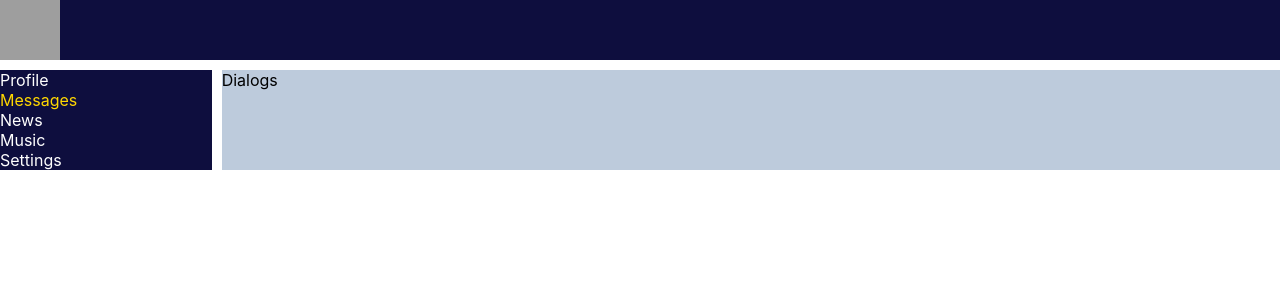
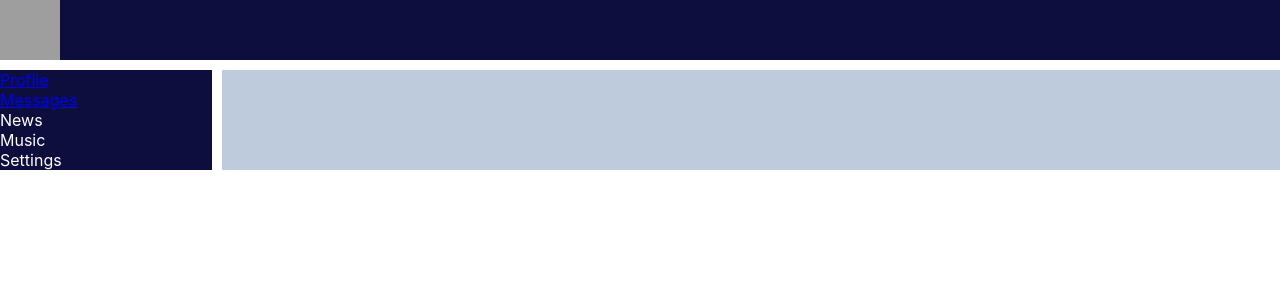
Before and after one commit to frytgy22/REACT-social_network, a React (Create React App) app in the folder social-network/: page / in a window 1280 px wide. Shown: the top 300 px of the page. Built offline with nearby package versions, Linux system fonts and the light colour scheme; grey boxes are pictures that could not be loaded.

Commit message:
added route

```diff
--- a/social-network/package.json
+++ b/social-network/package.json
@@ -8,6 +8,8 @@
     "@testing-library/user-event": "^7.2.1",
     "react": "^16.13.1",
     "react-dom": "^16.13.1",
+    "react-router": "^5.2.0",
+    "react-router-dom": "^5.2.0",
     "react-scripts": "3.4.2"
   },
   "scripts": {
--- a/social-network/src/App.css
+++ b/social-network/src/App.css
@@ -17,7 +17,8 @@
     grid-area: content;
     background-color: #bdcbdc;
 }
-.app-wrapper-content img{
+
+.app-wrapper-content img {
     width: 100%;
     height: 300px;
 }
--- a/social-network/src/App.js
+++ b/social-network/src/App.js
@@ -4,19 +4,20 @@
 import Navbar from "./components/navbar/Navbar";
 import Dialogs from "./components/dialogs/Dialogs";
 import Profile from "./components/profile/Profile";
-
+import {BrowserRouter, Route} from 'react-router-dom'
 
 const App = () => {
     return (
-        <div className={'app-wrapper'}>
-            <Header/>
-            <Navbar/>
-
-            <div className={'app-wrapper-content'}>
-                {/*<Profile/>*/}
-            <Dialogs/>
+        <BrowserRouter>
+            <div className={'app-wrapper'}>
+                <Header/>
+                <Navbar/>
+                <div className={'app-wrapper-content'}>
+                    <Route path={'/dialogs'} component={Dialogs}/>
+                    <Route path={'/profile'} component={Profile}/>
+                </div>
             </div>
-        </div>
+        </BrowserRouter>
     );
 }
 
--- a/social-network/src/components/navbar/Navbar.jsx
+++ b/social-network/src/components/navbar/Navbar.jsx
@@ -4,8 +4,8 @@
 const Navbar = () => {
     return (
         <nav className={classes.nav}>
-            <div className={classes.item}><a>Profile</a></div>
-            <div className={`${classes.item} ${classes.active}`}><a>Messages</a></div>
+            <div className={classes.item}><a href={'/profile'}>Profile</a></div>
+            <div className={`${classes.item} ${classes.active}`}><a href={'/dialogs'}>Messages</a></div>
             <div className={classes.item}><a>News</a></div>
             <div className={classes.item}><a>Music</a></div>
             <div className={classes.item}><a>Settings</a></div>
```
Also changed, not shown: 1 other file (tests, documents, lock files or other folders).
